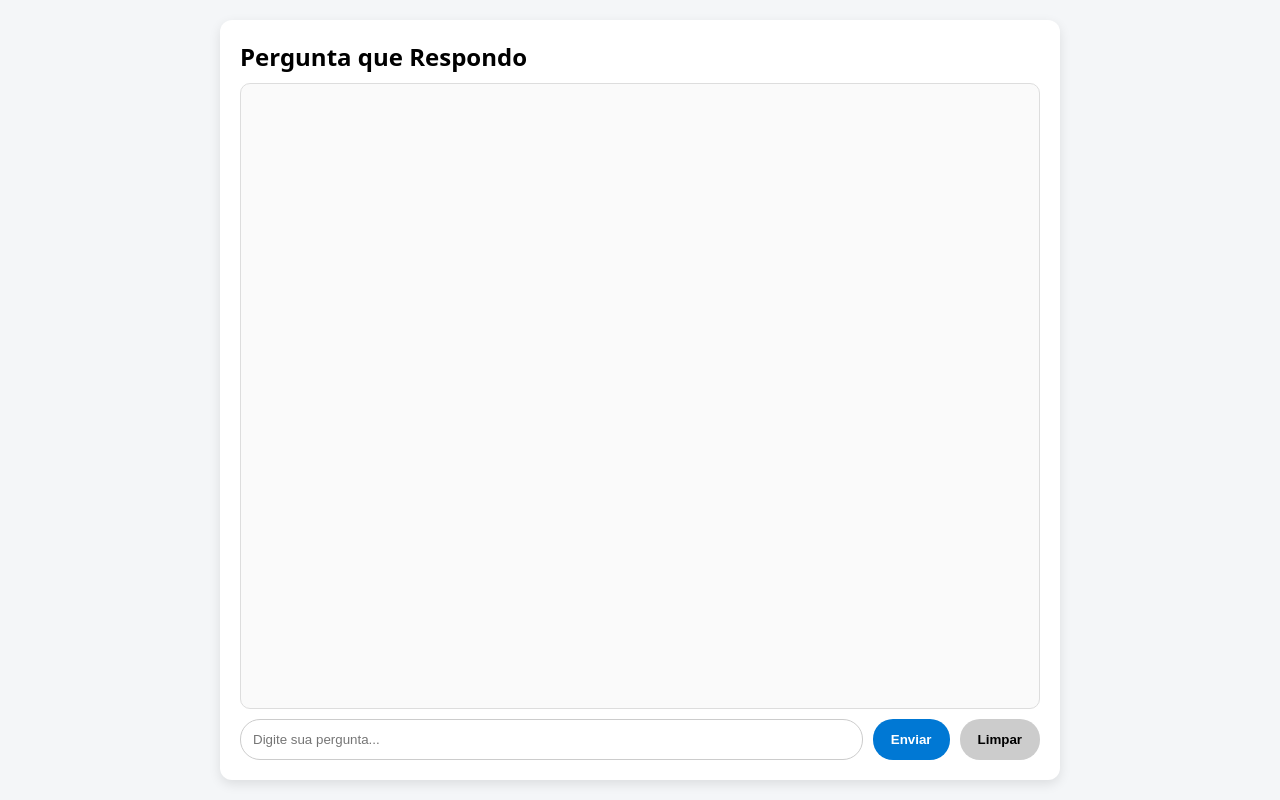
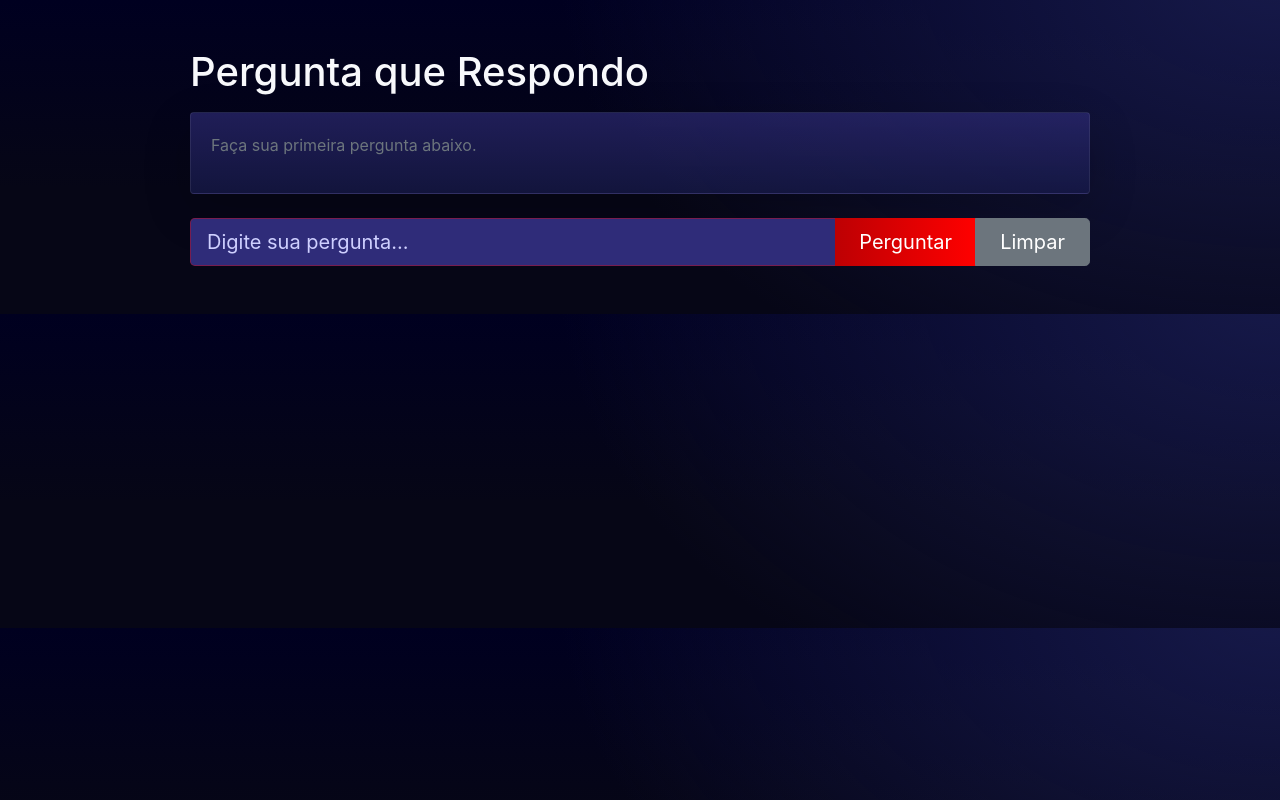
Before and after one commit to jrsmoura/pergunta-que-respondo, a Django app: page / in a window 1280 px wide. Run offline with Django 5.2, Linux system fonts and the light colour scheme; some libraries are stand-ins or nearby versions.

Commit message:
feature/ui - Atualiza UI do chatbot

```diff
--- a/web/chatbot/templates/chatbot/chat.html
+++ b/web/chatbot/templates/chatbot/chat.html
@@ -1,149 +1,120 @@
 <!DOCTYPE html>
-<html lang="pt-br">
+<html lang="pt-BR">
 <head>
-  <meta charset="UTF-8">
-  <title>Pergunta que Respondo - Educação na RIDE-DF</title>
+  <meta charset="utf-8">
+  <meta name="viewport" content="width=device-width, initial-scale=1, shrink-to-fit=no">
+  <title>Pergunta que Respondo</title>
+
+  <!-- Bootstrap 4.3 -->
+  <link rel="stylesheet" href="https://stackpath.bootstrapcdn.com/bootstrap/4.3.1/css/bootstrap.min.css">
+
   <style>
-    body {
-      font-family: system-ui, -apple-system, BlinkMacSystemFont, 'Segoe UI', Roboto, Oxygen, Ubuntu, Cantarell, 'Open Sans', 'Helvetica Neue', Arial, sans-serif;
-      background: #f4f6f8;
-      margin: 0;
+    /* ---------- Paleta ---------- */
+    :root{
+      --bg:#000020;        /* fundo */
+      --bg2:#171a4a;       /* camada 2 */
+      --surface:#2f2c79;   /* cartões */
+      --accent:#bd0003;    /* primary */
+      --accent-2:#ff0000;  /* hover/active */
+      --text:#f8f9fc;
+    }
+
+    body{
+      color:var(--text);
+      background:
+        radial-gradient(1200px 800px at 100% -10%, var(--bg2), transparent 60%),
+        linear-gradient(180deg, var(--bg), #060616 60%);
+    }
+
+    .chat-wrapper{max-width:900px; margin:3rem auto;}
+    .card{
+      background: linear-gradient(180deg, rgba(47,44,121,.65), rgba(23,26,74,.75));
+      border:1px solid rgba(255,255,255,.08);
+      color:#f1f3f9;
+    }
+
+    .message{line-height:1.5}
+    .message.me{background:rgba(255,0,0,.06)}
+    .message.bot{background:rgba(189,0,3,.20)}
+    .message .badge-role{background:var(--accent)}
+
+    .input-group .form-control{
+      background:var(--surface); color:#fff;
+      border:1px solid rgba(255,0,0,.35);
+    }
+    .input-group .form-control::placeholder{color:#cfd0ff}
+    .btn-ask{
+      background:linear-gradient(90deg,var(--accent),var(--accent-2));
+      border:none; color:#fff;
+    }
+    .btn-ask:hover{filter:brightness(1.1)}
+
+    /* Fontes extras */
+    .message .fontes {
+      font-size: 0.85em;
+      color: #cfd0ff;
+      margin-top: 6px;
+    }
+    .message .fontes ul {
+      margin: 5px 0 0 15px;
       padding: 0;
-      display: flex;
-      justify-content: center;
-      align-items: center;
-      height: 100vh;
     }
-    #chat-container {
-      width: 100%;
-      max-width: 800px;
-      background: #fff;
-      border-radius: 12px;
-      padding: 20px;
-      box-shadow: 0 4px 12px rgba(0,0,0,0.1);
-      display: flex;
-      flex-direction: column;
-      height: 90vh;
-    }
-    h2 { margin: 0 0 10px; }
-    #messages {
-      flex: 1;
-      overflow-y: auto;
-      border: 1px solid #ddd;
-      border-radius: 10px;
-      padding: 15px;
-      background: #fafafa;
-      display: flex;
-      flex-direction: column;
-    }
-    .message {
-      max-width: 70%;
-      margin: 8px 0;
-      padding: 8px 16px;  /* 🔧 menos altura */
-      border-radius: 16px;
-      line-height: 1.4;
-      word-wrap: break-word;
-      white-space: pre-wrap;
-    }
-    .user {
-      background: #0078d4;
-      color: #fff;
-      align-self: flex-end;
-      border-bottom-right-radius: 4px;
-      display: flex;              /* 🔑 vira flex container */
-      align-items: center;        /* 🔑 centraliza verticalmente */
-    }
-    .bot {
-      background: #e8f0fe;
-      color: #000;
-      align-self: flex-start;
-      border-bottom-left-radius: 4px;
-    }
-    .fontes {
-      font-size: 0.85em;
-      color: #444;
-      margin-top: 8px;
-    }
-    .fontes ul { margin: 5px 0 0 15px; padding: 0; }
-    .fontes li { margin-bottom: 4px; }
+    .message .fontes li { margin-bottom: 4px; }
+
     #loading {
       display: none;
       font-style: italic;
-      color: #555;
+      color: #ccc;
+      text-align: center;
       margin: 10px 0;
-      text-align: center;
     }
-    #controls {
-      display: flex;
-      gap: 10px;
-      margin-top: 10px;
-    }
-    input[type=text] {
-      flex: 1;
-      padding: 12px;
-      border-radius: 20px;
-      border: 1px solid #ccc;
-    }
-    button {
-      padding: 12px 18px;
-      border: none;
-      border-radius: 20px;
-      cursor: pointer;
-      font-weight: bold;
-    }
-    button:hover { opacity: 0.9; }
-    #send { background: #0078d4; color: white; }
-    #clear { background: #ccc; color: black; }
   </style>
 </head>
 <body>
-  <div id="chat-container">
-    <h2>Pergunta que Respondo</h2>
-    <div id="messages"></div>
+  <div class="chat-wrapper">
+    <h1 class="mb-3">Pergunta que Respondo</h1>
+
+    <div class="card shadow-lg rounded-3 mb-4">
+      <div class="card-body" id="chat-log" style="max-height:55vh; overflow:auto;">
+        <p class="text-muted">Faça sua primeira pergunta abaixo.</p>
+      </div>
+    </div>
+
     <p id="loading">💭 Processando sua pergunta...</p>
-    <div id="controls">
-      <input type="text" id="pergunta" placeholder="Digite sua pergunta...">
-      <button id="send">Enviar</button>
-      <button id="clear">Limpar</button>
-    </div>
+
+    <form id="chat-form" class="input-group">
+      <input name="message" type="text" id="pergunta"
+             class="form-control form-control-lg"
+             placeholder="Digite sua pergunta..." autocomplete="off" required>
+      <div class="input-group-append">
+        <button class="btn btn-ask btn-lg px-4" type="submit">Perguntar</button>
+      </div>
+      <div class="input-group-append">
+        <button class="btn btn-secondary btn-lg px-4" type="button" id="clear">Limpar</button>
+      </div>
+    </form>
   </div>
 
-  <!-- Markdown renderer -->
+  <!-- Dependências -->
+  <script src="https://code.jquery.com/jquery-3.3.1.slim.min.js"></script>
+  <script src="https://cdnjs.cloudflare.com/ajax/libs/popper.js/1.14.7/umd/popper.min.js"></script>
+  <script src="https://stackpath.bootstrapcdn.com/bootstrap/4.3.1/js/bootstrap.min.js"></script>
   <script src="https://cdn.jsdelivr.net/npm/marked/marked.min.js"></script>
 
   <script>
-    function getCookie(name) {
-      let cookieValue = null;
-      if (document.cookie && document.cookie !== "") {
-        const cookies = document.cookie.split(";");
-        for (let i = 0; i < cookies.length; i++) {
-          const cookie = cookies[i].trim();
-          if (cookie.substring(0, name.length + 1) === (name + "=")) {
-            cookieValue = decodeURIComponent(cookie.substring(name.length + 1));
-            break;
-          }
-        }
-      }
-      return cookieValue;
-    }
-    const csrftoken = getCookie("csrftoken");
+    const log = document.getElementById('chat-log');
+    const form = document.getElementById('chat-form');
+    const input = document.getElementById('pergunta');
+    const loading = document.getElementById('loading');
+    const clearBtn = document.getElementById('clear');
 
-    const sendBtn = document.getElementById("send");
-    const clearBtn = document.getElementById("clear");
-    const perguntaInput = document.getElementById("pergunta");
-    const messagesDiv = document.getElementById("messages");
-    const loading = document.getElementById("loading");
+    function appendMessage(role, text, fontes=[]) {
+      const div = document.createElement('div');
+      div.className = `mb-3 message ${role} p-3 rounded`;
+      const roleLabel = role === 'me' ? 'Você' : 'Bot';
+      div.innerHTML = `<span class="badge badge-role mr-2">${roleLabel}</span> ${marked.parse(text)}`;
 
-    function scrollToBottom() {
-      messagesDiv.scrollTop = messagesDiv.scrollHeight;
-    }
-
-    function addMessage(text, sender="bot", fontes=[]) {
-      const div = document.createElement("div");
-      div.classList.add("message", sender);
-      div.innerHTML = marked.parse(text);
-
-      if (Array.isArray(fontes) && fontes.length > 0) {
+      if (role === 'bot' && Array.isArray(fontes) && fontes.length > 0) {
         const fontesDiv = document.createElement("div");
         fontesDiv.classList.add("fontes");
         let html = "<b>Fontes:</b><ul>";
@@ -155,49 +126,41 @@
         div.appendChild(fontesDiv);
       }
 
-      messagesDiv.appendChild(div);
-      scrollToBottom();
+      log.appendChild(div);
+      log.scrollTop = log.scrollHeight;
     }
 
-    async function sendMessage() {
-      const pergunta = perguntaInput.value.trim();
-      if (!pergunta) return;
+    form.addEventListener('submit', async function(e){
+      e.preventDefault();
+      const msg = input.value.trim();
+      if(!msg) return;
+      appendMessage('me', msg);
+      input.value = '';
 
-      addMessage(pergunta, "user");
-      perguntaInput.value = "";
+      loading.style.display = 'block';
 
-      loading.style.display = "block";
-
-      try {
-        const response = await fetch("/ask/", {   // ✅ agora é raiz
-          method: "POST",
-          headers: {
-            "Content-Type": "application/json",
-            "X-CSRFToken": csrftoken
-          },
-          body: JSON.stringify({ pergunta })
+      try{
+        const resp = await fetch('/ask/', {
+          method:'POST',
+          headers:{'Content-Type':'application/json'},
+          body: JSON.stringify({ pergunta: msg })
         });
 
-        const data = await response.json();
-        loading.style.display = "none";
+        const data = await resp.json();
+        loading.style.display = 'none';
+        if (data.resposta) {
+          appendMessage('bot', data.resposta, data.fontes || []);
+        } else {
+          appendMessage('bot', '❌ Erro ao obter resposta.');
+        }
+      }catch(err){
+        loading.style.display = 'none';
+        appendMessage('bot', '❌ Falha: ' + err);
+      }
+    });
 
-        if (data.resposta) {
-          addMessage(data.resposta, "bot", data.fontes || []);
-        } else {
-          addMessage("❌ Erro ao obter resposta.", "bot");
-        }
-      } catch (error) {
-        loading.style.display = "none";
-        addMessage("❌ Falha na requisição: " + error, "bot");
-      }
-    }
-
-    sendBtn.addEventListener("click", sendMessage);
-    perguntaInput.addEventListener("keypress", (e) => {
-      if (e.key === "Enter") sendMessage();
-    });
     clearBtn.addEventListener("click", () => {
-      messagesDiv.innerHTML = "";
+      log.innerHTML = "";
     });
   </script>
 </body>
```
